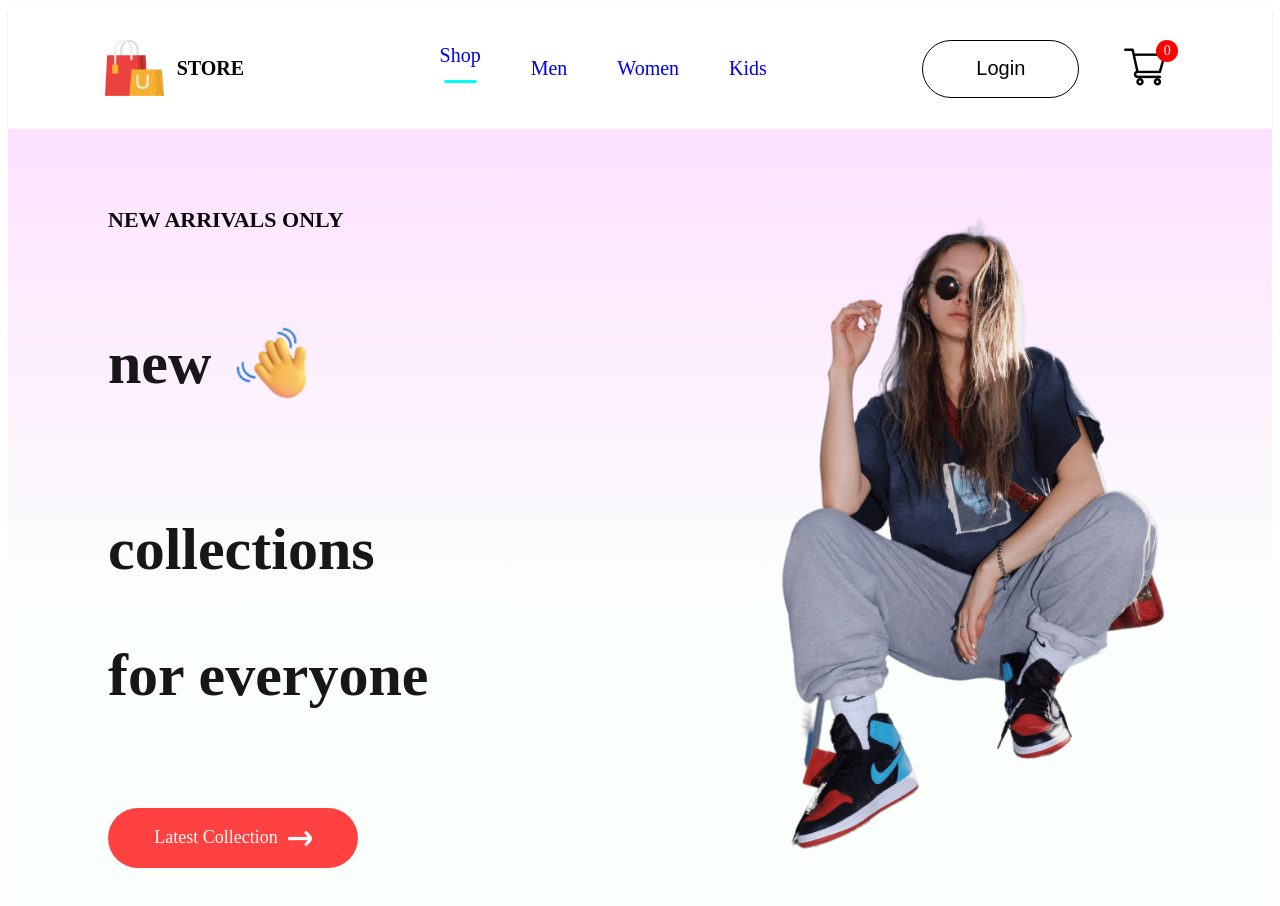
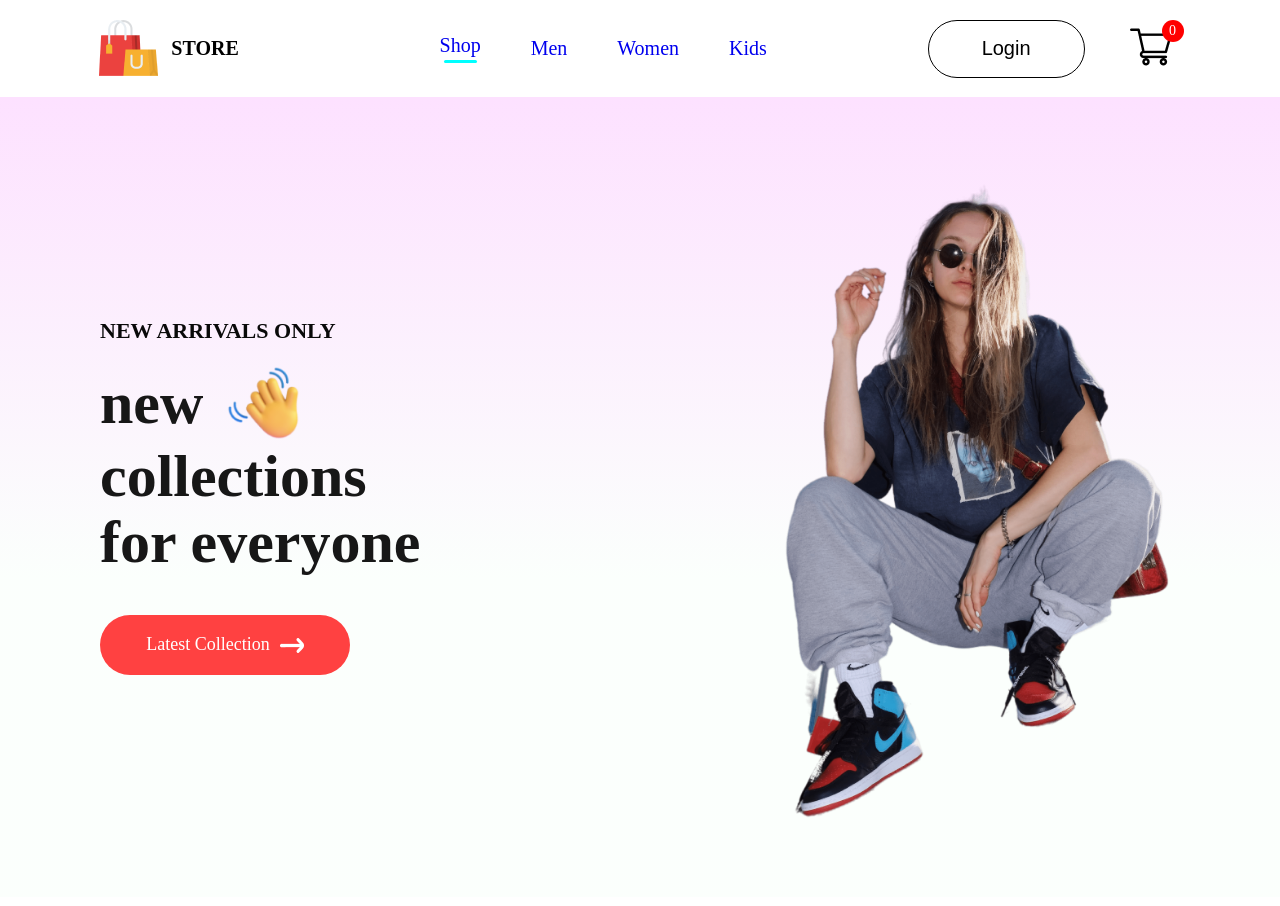
Before and after one commit to bgt1717/EcomApp, a React (Vite) app in the folder web/: page / in a window 1280 px wide. Shown: the top 906 px of the page. Built offline with nearby package versions, Linux system fonts and the light colour scheme.

Commit message:
Hero updated

```diff
--- a/web/src/App.css
+++ b/web/src/App.css
@@ -0,0 +1,3 @@
+*{
+    margin:0;
+}
--- a/web/src/Components/Hero/Hero.css
+++ b/web/src/Components/Hero/Hero.css
@@ -19,7 +19,7 @@
   }
   .hero-left p {
     color: #171717;
-    font-size: 50px;
+    font-size: 100px;
     font-weight: 700;
   }
   .hero-hand-icon {
```
